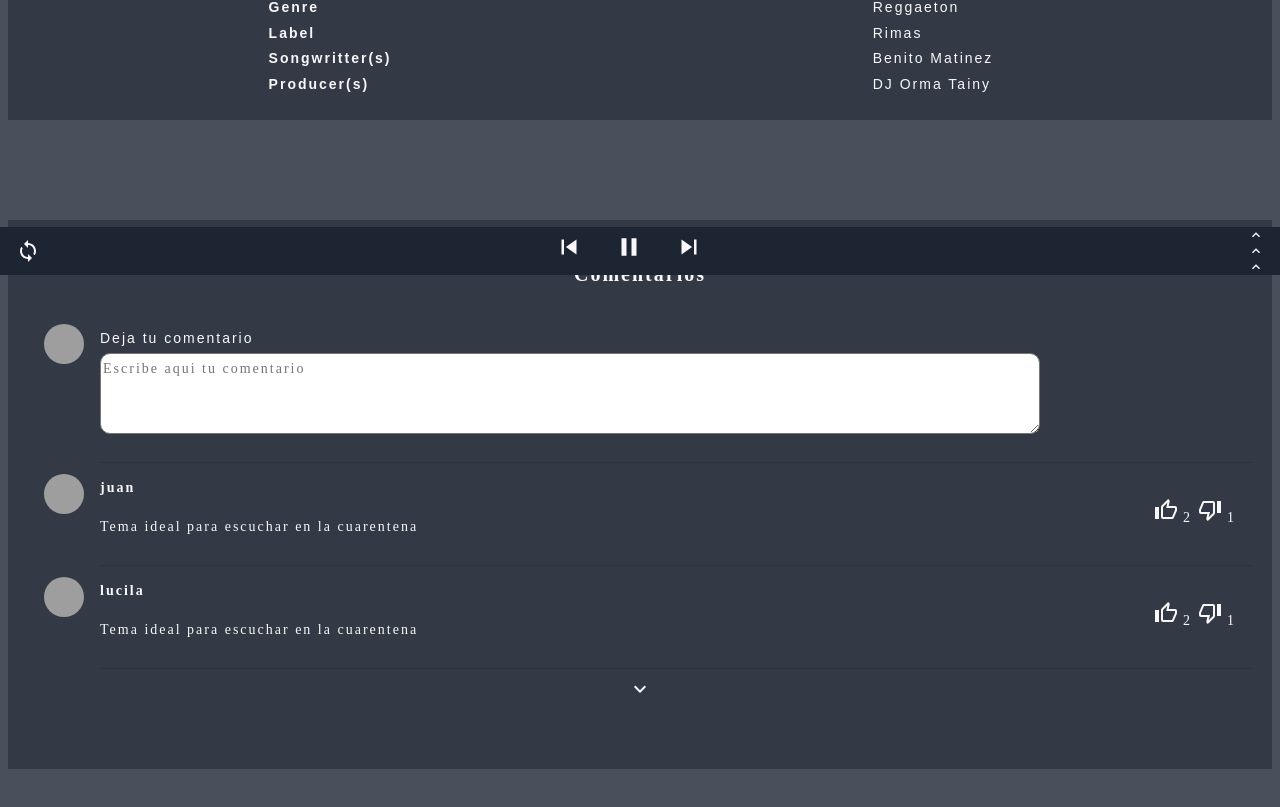
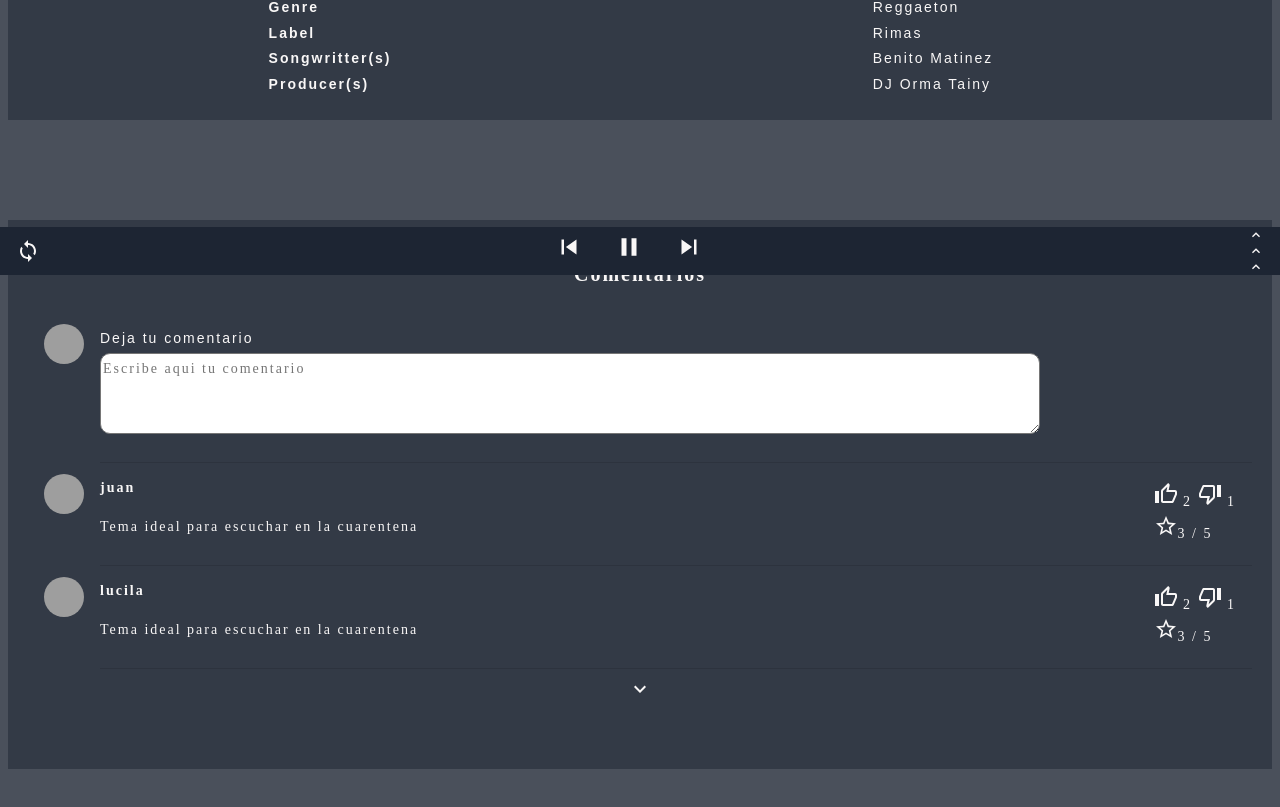
Before and after one commit to JuanDeccechis/interfaces, a React (Create React App) app in the folder tp5/: page /interfaces/song in a window 1280 px wide. Shown: the part 525-1332 px from the top of the page. Built offline with nearby package versions, Linux system fonts and the light colour scheme; grey boxes are pictures that could not be loaded.

Commit message:
comentarios con rating de los autores

```diff
--- a/tp5/src/components/Comments/Comment.jsx
+++ b/tp5/src/components/Comments/Comment.jsx
@@ -9,6 +9,7 @@ import ThumbUpAltOutlinedIcon from '@material-ui/icons/ThumbUpAltOutlined';
 import ThumbDownOutlinedIcon from '@material-ui/icons/ThumbDownOutlined';
 import ThumbUpIcon from '@material-ui/icons/ThumbUp';
 import ThumbDownIcon from '@material-ui/icons/ThumbDown';
+import Rating from "../Rating/Rating";
 
 export default function Comment({ username, comment, likes, unlikes }) {
     const [like, setLike] = React.useState(false);
@@ -48,6 +49,7 @@ export default function Comment({ username, comment, likes, unlikes }) {
                         <span> <ThumbDownOutlinedIcon /> {unlikes} </span>
                     }
                 </span>
+                <Rating commentRating={true}/>
             </div>
         </ListItem>
     );
--- a/tp5/src/components/Rating/Rating.jsx
+++ b/tp5/src/components/Rating/Rating.jsx
@@ -2,7 +2,7 @@ import React from "react";
 import StarBorderIcon from '@material-ui/icons/StarBorder';
 import GradeIcon from '@material-ui/icons/Grade'; //estrellas con relleno
 
-export default function Rating() {
+export default function Rating({commentRating}) {
     const [show, setOpen] = React.useState(false);
     const [rating, setRating] = React.useState(3);
 
@@ -20,6 +20,8 @@ export default function Rating() {
     };
 
     return (
+        <div>
+        {!commentRating ?
         <div className="rating">
             {!show ?
                 <div className="show-more">
@@ -38,4 +40,15 @@ export default function Rating() {
                 </div>
             }
         </div>
+        :
+        <div>
+            <div className="show-more">
+                        <StarBorderIcon/>
+                    <span>
+                        {rating} / 5
+                    </span>
+                </div>
+        </div>
+        }
+        </div>
 )}
--- a/tp5/src/pages/Search/index.jsx
+++ b/tp5/src/pages/Search/index.jsx
@@ -12,7 +12,7 @@ const useStyles = makeStyles((theme) => ({
     padding: '2px 4px',
     display: 'flex',
     alignItems: 'center',
-    width: 400,
+
   },
   input: {
     marginLeft: theme.spacing(1),
```
